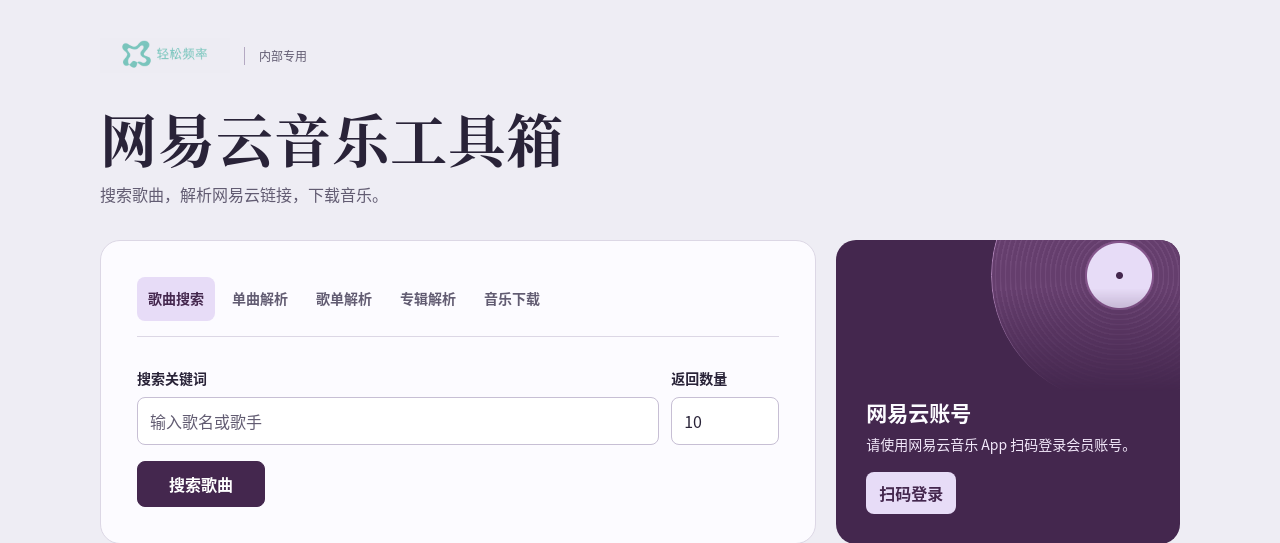
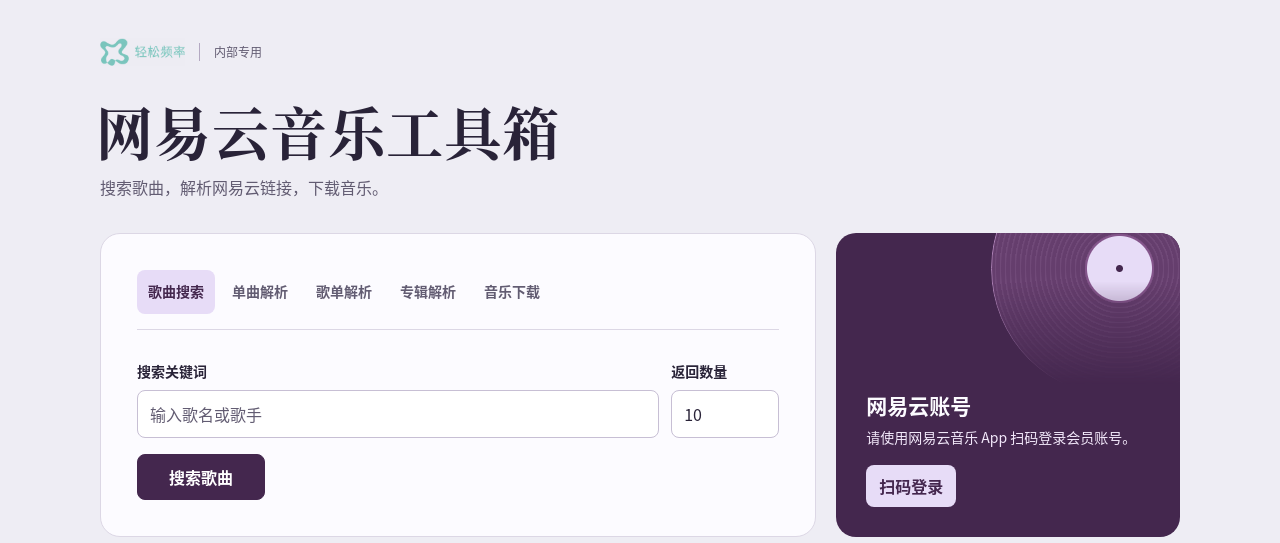
Before and after one commit to zhenghanzhu2/netease-music-toolbox, a Flask app: page / in a window 1280 px wide. Shown: the top 543 px of the page. Run offline with Flask 3, Linux system fonts and the light colour scheme; some libraries are stand-ins or nearby versions.

Commit message:
Align visible logo artwork with the toolbox heading

```diff
--- a/static/toolbox.css
+++ b/static/toolbox.css
@@ -49,11 +49,19 @@ body {
     font-size: 12px;
 }
 
-.brand img {
+.brand-mark {
+    /* Trim the source PNG's baked-in margins at its 130px display width. */
+    width: 85px;
+    height: 28px;
+    overflow: hidden;
+    mix-blend-mode: multiply;
+}
+
+.brand-mark img {
     display: block;
     width: 130px;
     height: auto;
-    mix-blend-mode: multiply;
+    margin: -2px 0 0 -22px;
 }
 
 .brand span { border-inline-start: 1px solid #b4a9c2; padding-inline-start: 14px; }
@@ -65,6 +73,7 @@ body {
     font-size: clamp(32px, 5vw, 57px);
     line-height: 1.22;
     letter-spacing: .018em;
+    text-indent: -.07em;
 }
 
 .masthead p { margin: 0; color: var(--muted); }
--- a/templates/index.html
+++ b/templates/index.html
@@ -11,7 +11,10 @@
 <body>
     <main class="toolbox" data-mode="search">
         <header class="masthead">
-            <div class="brand"><img src="/static/qingsong-frequency-logo.png" width="384" height="104" alt="轻松频率"><span>内部专用</span></div>
+            <div class="brand">
+                <div class="brand-mark"><img src="/static/qingsong-frequency-logo.png" width="384" height="104" alt="轻松频率"></div>
+                <span>内部专用</span>
+            </div>
             <h1>网易云音乐工具箱</h1>
             <p>搜索歌曲，解析网易云链接，下载音乐。</p>
         </header>
```
